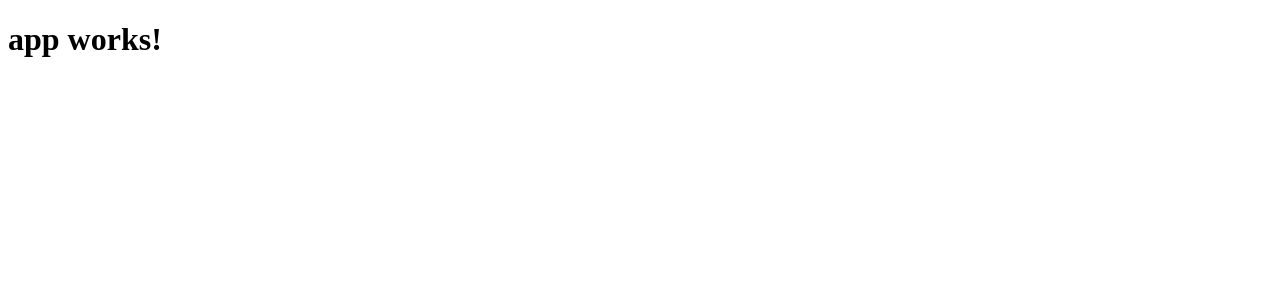
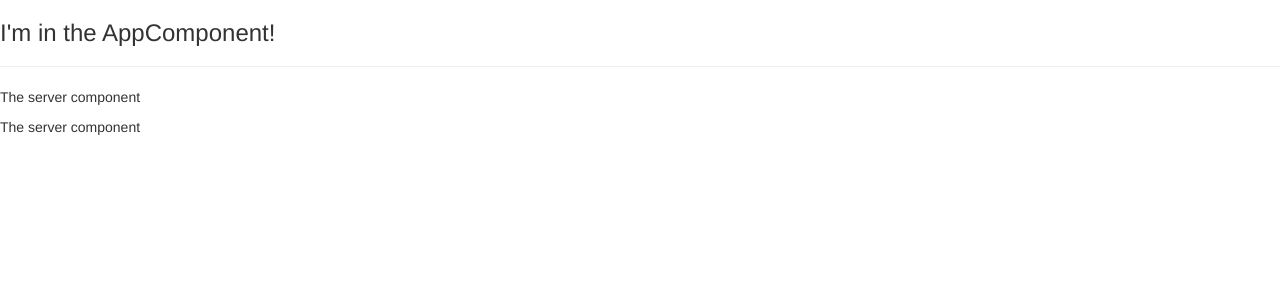
Before and after one commit to hereticsun/first-angular4-app, an Angular app: page / in a window 1280 px wide. Shown: the top 300 px of the page. Built offline with nearby package versions, Linux system fonts and the light colour scheme.

Commit message:
18 creating component with the CLI and nesting components
Signed-off-by: Azlan Cuttilan <azlan@bynd.com>

```diff
--- a/package.json
+++ b/package.json
@@ -20,6 +20,7 @@
     "@angular/platform-browser": "^4.0.0",
     "@angular/platform-browser-dynamic": "^4.0.0",
     "@angular/router": "^4.0.0",
+    "bootstrap": "^3.3.7",
     "core-js": "^2.4.1",
     "rxjs": "^5.1.0",
     "zone.js": "^0.8.4"
--- a/src/app/app.component.html
+++ b/src/app/app.component.html
@@ -1,3 +1,3 @@
-<h1>
-  {{title}}
-</h1>
+<h3>I'm in the AppComponent!</h3>
+<hr />
+<app-servers></app-servers>
--- a/src/app/app.component.ts
+++ b/src/app/app.component.ts
@@ -6,5 +6,5 @@
   styleUrls: ['./app.component.css']
 })
 export class AppComponent {
-  title = 'app works!';
+
 }
--- a/src/app/app.module.ts
+++ b/src/app/app.module.ts
@@ -4,10 +4,14 @@
 import { HttpModule } from '@angular/http';
 
 import { AppComponent } from './app.component';
+import { ServerComponent } from './server/server.component';
+import { ServersComponent } from './servers/servers.component';
 
 @NgModule({
   declarations: [
-    AppComponent
+    AppComponent,
+    ServerComponent,
+    ServersComponent
   ],
   imports: [
     BrowserModule,
--- /dev/null
+++ b/src/app/server/server.component.html
@@ -0,0 +1 @@
+<p>The server component</p>
--- /dev/null
+++ b/src/app/servers/servers.component.html
@@ -0,0 +1,2 @@
+<app-server></app-server>
+<app-server></app-server>
--- /dev/null
+++ b/src/app/servers/servers.component.ts
@@ -0,0 +1,15 @@
+import { Component, OnInit } from '@angular/core';
+
+@Component({
+  selector: 'app-servers',
+  templateUrl: './servers.component.html',
+  styleUrls: ['./servers.component.css']
+})
+export class ServersComponent implements OnInit {
+
+  constructor() { }
+
+  ngOnInit() {
+  }
+
+}
```
Also changed, not shown: src/app/server/server.component.ts (added, +9 -0 lines), .angular-cli.json, src/app/servers/servers.component.css (added).
